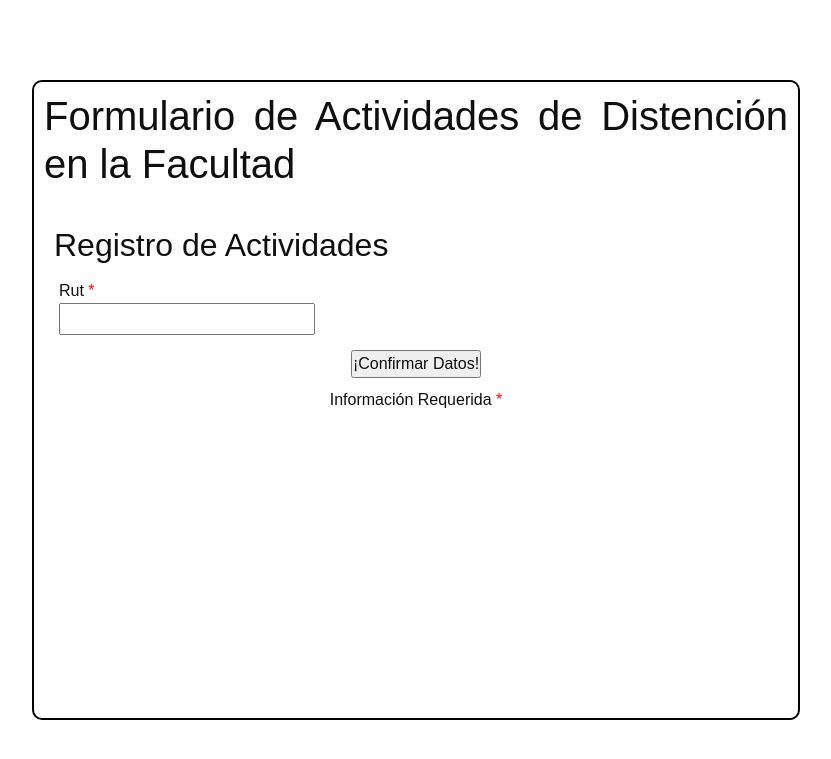
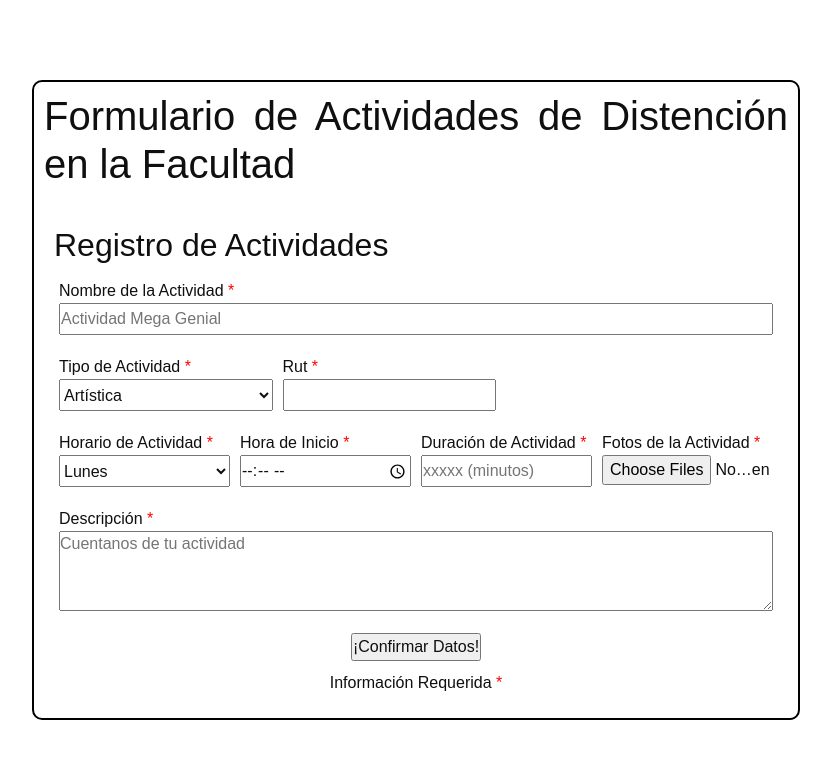
Before and after one commit to hernanPoblete/desarrollo_web_hernan_poblete, a Flask app: page /register/activity in a window 1280 px wide. Shown: the top 759 px of the page, without its empty margins (224-1055 px from the left). Run offline with Flask 3, Linux system fonts and the light colour scheme; parts of the project's set-up code (start-up, migrations or seed data) failed here and were passed over.

Commit message:
feat: Adds activity registry form

```diff
--- a/src/static/styles/mainForm.css
+++ b/src/static/styles/mainForm.css
@@ -64,3 +64,8 @@ form#mainForm > .form-content .form-row > .form-object > .input {
 input.err {
 	border: solid red 1px;
 }
+
+
+textarea.input{
+	min-height: 5em;
+}
--- a/src/static/styles/registerActivity.css
+++ b/src/static/styles/registerActivity.css
@@ -10,5 +10,5 @@
     display: inline-block;
     align-content: center;
     margin: 0 10px 0 10px;
-    font-size: 2em;
+    font-size: 1.5em;
 }
--- a/src/templates/register_activity.html
+++ b/src/templates/register_activity.html
@@ -22,17 +22,78 @@
             <h2>Registro de Actividades</h2>
 
             <div class="form-row">
+                <div class="flex-col-100 form-object">
+                    <label for="nombre" class="required">Nombre de la Actividad</label>
+                    <input type="text" name="nombre" id="nombre" class="input" placeholder="Actividad Mega Genial">
+
+                </div>
+
+            </div>
+            <div class="form-row">
+                <div class="form-object flex-col-25">
+                    <label class="required" for="tipo_actividad">Tipo de Actividad</label>
+                    <select name="tipo_actividad" id="tipo_actividad" class="input">
+                        <option value="arte">Artística</option>
+                        <option value="deporte">Deportiva</option>
+                        <option value="tecnología">Tecnológica</option>
+                        <option value="social">Social</option>
+                        <option value="recreación">Recreativa</option>
+                        <option value="otra">Otra</option>
+                    </select>
+                </div>
+
                 <div class="form-object flex-col-25">
                     <label for="rut" class="required">Rut</label>
                     <input type="text" class="input" name="rut" id="rut">
                 </div>
 
 
-                <div class="flex-col-75 form-object">
+                <div class="flex-col-50 form-object">
                     <span id="uname"></span>
                 </div>
 
             </div>
+
+            <div class="form-row">
+                <div class="form-object flex-col-25">
+                    <label for="horario" class="required">Horario de Actividad</label>
+                    <select name="horario" id="horario" class="input">
+                        <option value="lunes">Lunes</option>
+                        <option value="martes">Martes</option>
+                        <option value="miércoles">Miércoles</option>
+                        <option value="jueves">Jueves</option>
+                        <option value="viernes">Viernes</option>
+                        <option value="sábado">Sabado</option>
+                        <option value="domingo">Domingo</option>
+                    </select>
+                </div>
+
+
+                <div class="form-object flex-col-25">
+                    <label for="horaInicio" class="required">Hora de Inicio</label>
+                    <input type="time" name="horaInicio" id="horaInicio" class="input">
+                </div>
+
+                <div class="form-object flex-col-25">
+                    <label for="duracion" class="required">Duración de Actividad</label>
+                    <input type="text" name="duracion" id="duracion" class="input" placeholder="xxxxx (minutos)">
+                </div>
+
+                <div class="form-object flex-col-25">
+                    <label for="fotos" class="required">Fotos de la Actividad</label>
+                    <input type="file" name="fotos" id="fotos" class="input" accept="image/*" multiple>
+                </div>
+            </div>
+
+            <div class="form-row">
+
+                <div class="form-object flex-col-100">
+                    <label for="descripcion" class="required">Descripción</label>
+                    <textarea class="input" name="descripcion" id="descripcion" placeholder="Cuentanos de tu actividad"></textarea>
+                </div>
+
+            </div>
+
         </section>
 
         <div class="form-row">
```
Also changed, not shown: src/routes/api/api.py (+8 -4 lines).
